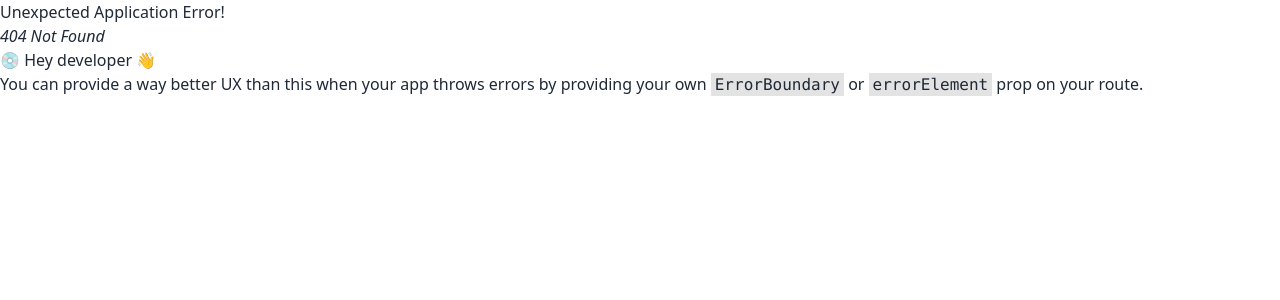
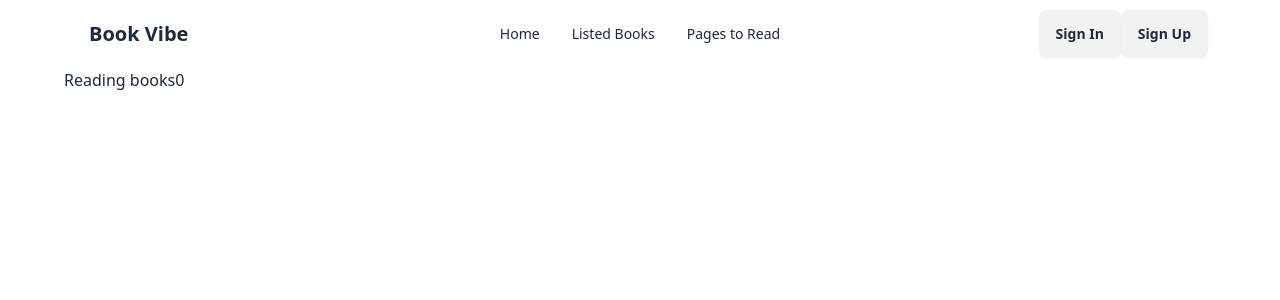
Before and after one commit to saifullah199/book-vibes-library, a React (Vite) app: page /readbook in a window 1280 px wide. Before the commit this address had no page. Shown: the top 300 px of the page. Built offline with nearby package versions, Linux system fonts and the light colour scheme.

Commit message:
toast added

```diff
--- a/package.json
+++ b/package.json
@@ -15,6 +15,7 @@
     "react": "^18.2.0",
     "react-dom": "^18.2.0",
     "react-router-dom": "^6.22.3",
+    "react-toastify": "^10.0.5",
     "sort-by": "^1.2.0"
   },
   "devDependencies": {
--- a/src/Componenets/BookDetail.jsx
+++ b/src/Componenets/BookDetail.jsx
@@ -1,5 +1,8 @@
 import { useLoaderData, useParams } from "react-router-dom";
+import { ToastContainer, toast } from 'react-toastify';
 
+import 'react-toastify/dist/ReactToastify.css';
+import { saveReadBooks } from "../utilitys/localStorage";
 
 const BookDetail = () => {
     const books = useLoaderData ();
@@ -7,6 +10,15 @@ const BookDetail = () => {
     const idInt = parseInt(id);
     const book = books.find(book =>book.id === idInt);
     console.log( book);
+
+    const handleRead =() =>{
+      saveReadBooks(id);
+      toast('you have added to read books successfully')
+    }
+    const handleWishList =() =>{
+      saveReadBooks(id);
+      toast('you have added to Wishlist successfully')
+    }
     return (
         <div>
             <div className="card lg:card-side bg-base-100 shadow-xl">
@@ -16,7 +28,7 @@ const BookDetail = () => {
     </figure>
   </div>
   <div className="card-body">
-    <h2 className="card-title">{book.bookName}</h2>
+    <h2 className="card-title">{ book.bookName}</h2>
     <p>By: {book.author} </p>
     <hr />
     <p> {book.category} </p>
@@ -28,11 +40,13 @@ const BookDetail = () => {
     <p>Year of Publishing:{book.yearOfPublishing} </p>
     <p>Rating:{book.rating} </p>
     <div className="card-actions ">
-      <button className="btn btn-primary">Read</button>
-      <button className="btn btn-primary">WishList</button>
+      <button onClick={() => handleRead(book)} className="btn btn-primary"> Read</button>
+      <button onClick={handleWishList} className="btn btn-primary">WishList</button>
     </div>
   </div>
 </div>
+
+<ToastContainer />
         </div>
     );
 };
--- a/src/Componenets/Pages/ListedBooks.jsx
+++ b/src/Componenets/Pages/ListedBooks.jsx
@@ -22,7 +22,7 @@ const ListedBooks = () => {
 
             <div className="flex items-center mt-8 -mx-4 overflow-x-auto overflow-y-hidden  flex-nowrap dark:bg-gray-100 dark:text-gray-800">
 	<Link
-        // to='/readbook'
+        to='/readbook'
         onClick={() => setTabIndex(0)}
     className={`flex items-center flex-shrink-0 px-5 py-3 space-x-2
     ${tabIndex === 0 ? 'border border-b-0' : 'border-b'} rounded-t-lg dark:border-gray-600
@@ -33,11 +33,11 @@ const ListedBooks = () => {
 		<span>Read Books</span>
 	</Link>
 	<Link
-    // to='/wishlist'
+    to='/wishlist'
     onClick={() => setTabIndex(1)}
-    className={`flex items-center flex-shrink-0 px-5 py-3 space-x-2
+    className= { `flex items-center flex-shrink-0 px-5 py-3 space-x-2
      ${tabIndex === 1 ? 'border border-b-0' : 'border-b'} rounded-t-lg dark:border-gray-600
-      dark:text-gray-900`}>
+      dark:text-gray-900` }>
 		<svg xmlns="http://www.w3.org/2000/svg" viewBox="0 0 24 24" fill="none" stroke="currentColor" strokeWidth="2" strokeLinecap="round" strokeLinejoin="round" className="w-4 h-4">
 			<path d="M2 3h6a4 4 0 0 1 4 4v14a3 3 0 0 0-3-3H2z"></path>
 			<path d="M22 3h-6a4 4 0 0 0-4 4v14a3 3 0 0 1 3-3h7z"></path>
--- a/src/Componenets/ReadBooks.jsx
+++ b/src/Componenets/ReadBooks.jsx
@@ -1,9 +1,29 @@
+import {useState,  useEffect } from "react";
+import { useLoaderData } from "react-router-dom";
+import { getStoredBook } from "../utilitys/localStorage";
 
 
 const ReadBooks = () => {
+    const books = useLoaderData();
+    const [readBooks, setReadBooks] = useState([])
+    useEffect(()=>{
+        const storedBookIds = getStoredBook();
+        if(books.length >0 ){
+            // const booksRead = books.filter (book => storedBookIds.includes(book.id))
+            const booksRead =[]
+            for (const id of storedBookIds){
+                const book = books.find(book => book.id=== id)
+                if(book){
+                    booksRead.push(book)
+                }
+            }
+            setReadBooks(booksRead)
+            // console.log(books,storedBookIds,booksRead)
+        }
+    },[])
     return (
         <div>
-            <h3>Reading books</h3>
+            <h3>Reading books{readBooks.length}</h3>
         </div>
     );
 };
--- a/src/main.jsx
+++ b/src/main.jsx
@@ -28,12 +28,27 @@ const router = createBrowserRouter([
       {
         path:'/listed-books',
         element:<ListedBooks></ListedBooks>,
+        children:[
 
+        ]
+
+      },
+      {
+        path: '/readbook',
+        element: <ReadBooks></ReadBooks>,
+        loader:() => fetch('/Book.json')
+      },
+      {
+        path: '/wishlist',
+        element: <Wishlist></Wishlist>,
+        loader:() => fetch('/Book.json')
       },
       {
         path: '/pages-to-read',
         element:<PagesToRead></PagesToRead>
       },
+
+
 
       {
         path: 'book/:id',
--- /dev/null
+++ b/src/utilitys/localStorage.js
@@ -0,0 +1,18 @@
+const getStoredBook =() =>{
+    const storedBook = localStorage.getItem('read-books');
+    if(storedBook){
+        return JSON.parse(storedBook)
+    }
+    return[];
+}
+
+const saveReadBooks = id =>{
+    const storedBooks = getStoredBook();
+    const exists = storedBooks.find(bookId => bookId ===id);
+    if(!exists){
+        storedBooks.push(id);
+        localStorage.setItem('read-books', JSON.stringify(storedBooks))
+    }
+}
+
+export {getStoredBook ,saveReadBooks}
```
Also changed, not shown: 1 other file (tests, documents, lock files or other folders).
